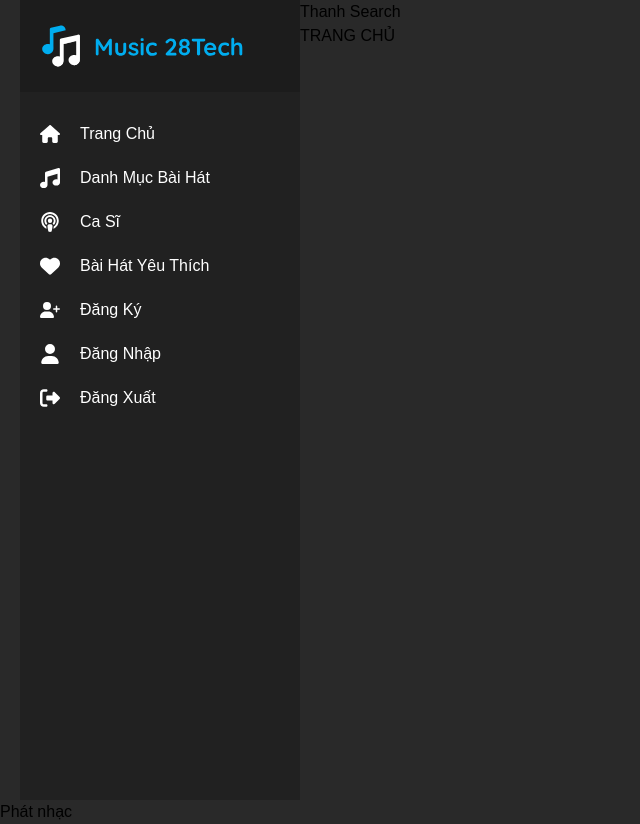
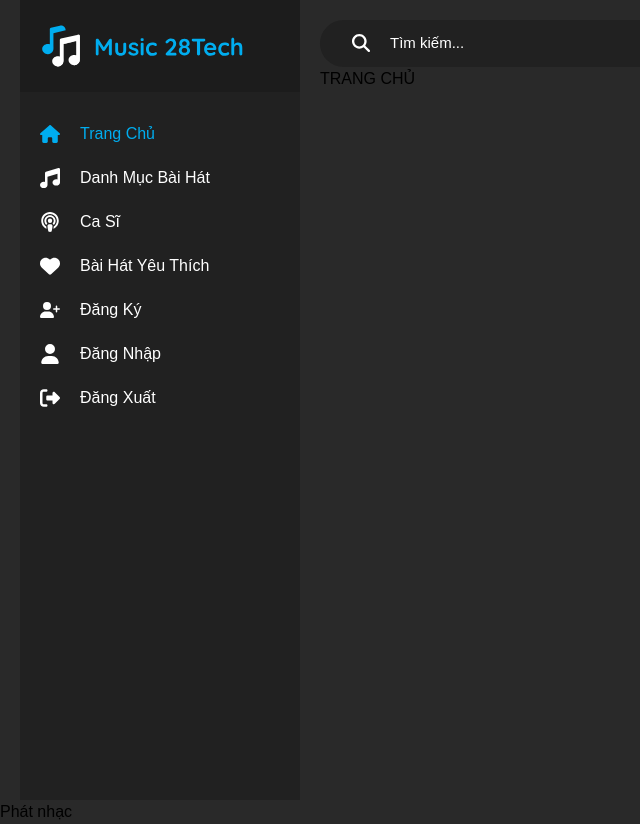
Before and after one commit to truonginit/project-front-end-music-app-cloud-nextjs, a Next.js app: page / in a window 1280 px wide. Shown: the whole page, without its empty margins (0-640 px from the left). Built offline with nearby package versions, Linux system fonts and the light colour scheme.

Commit message:
Component Search

```diff
--- a/src/app/components/Sider/Sider.jsx
+++ b/src/app/components/Sider/Sider.jsx
@@ -22,8 +22,8 @@ export const Sider = () => {
             <nav className="dark:bg-darkModePrimary w-[280px] h-[100vh]" >
                 <SiderLogo/>
                 <ul className='px-[20px] py-[30px]'>
-                    {dataSider.map(item => (
-                        <SiderItem icon={item.icon} title={item.title} href={item.href} />
+                    {dataSider.map((item, index) => (
+                        <SiderItem key={index} icon={item.icon} title={item.title} href={item.href} />
                     ))}
                 </ul>
             </nav>
--- a/src/app/components/Sider/SiderItem.jsx
+++ b/src/app/components/Sider/SiderItem.jsx
@@ -15,9 +15,9 @@ export const SiderItem = (props) => {
             <li className=" mb-[20px] dark:text-darkModeText">
                 <Link
                     href={href}
-                    className={`flex items-center gap-x-[20px] transition duration-0 ease-in-out ${pathname === href ? "dark:text-darkModeActive" : ""}  hover:dark:text-darkModeActive  hover:duration-1000 dark:text-darkModeText`}
+                    className={`flex items-center gap-x-[20px] transition duration-0 ease-in-out ${pathname === href ? "dark:text-darkModeActive" : "dark:text-darkModeText"}  hover:dark:text-darkModeActive  hover:duration-1000 `}
                 >
-                    <span className="text-[20px]"> {icon} </span>
+                    <span className="text-[20px] "> {icon} </span>
                     <span className="text-[16px] font-700"> {title} </span>
                 </Link>
             </li>
--- a/src/app/components/search/Search.jsx
+++ b/src/app/components/search/Search.jsx
@@ -1,8 +1,30 @@
+
+// icon
+import { FaMagnifyingGlass } from "react-icons/fa6";
 
 export const Search = () => {
     return (
         <>
-            <h1>Thanh Search</h1>
+            <form
+                action=""
+                className="w-[100%] dark:bg-darkModePrimary rounded-[50px] overflow-hidden py-[12px] px-[32px] flex items-center gap-x-[20px]"
+            >
+                <input
+                    type="text"
+                    name="keyword"
+                    placeholder="Tìm kiếm..."
+                    className="flex-1 order-2 bg-transparent outline-none text-[15px] dark:text-darkModeText dark:placeholder-darkModeText"
+                    defaultValue={""}
+                >
+                </input>
+
+                <button
+                    type="submit"
+                    className="order-1 text-[18px] dark:text-darkModeText"
+                >
+                    <FaMagnifyingGlass />
+                </button>
+            </form>
         </>
     );
 }
--- a/src/app/layout.tsx
+++ b/src/app/layout.tsx
@@ -21,7 +21,7 @@ export default function RootLayout({
         <div className="container mx-auto"> {/* container */}
           <div className="flex"> {/* wrap */}
               <Sider/>
-              <main className="">
+              <main className="flex-1 ml-[20px] mt-[20px]">
                 <Search /> {/* khung tìm kiếm */}
                 {children} {/* nội dung chính */}
               </main>
```
